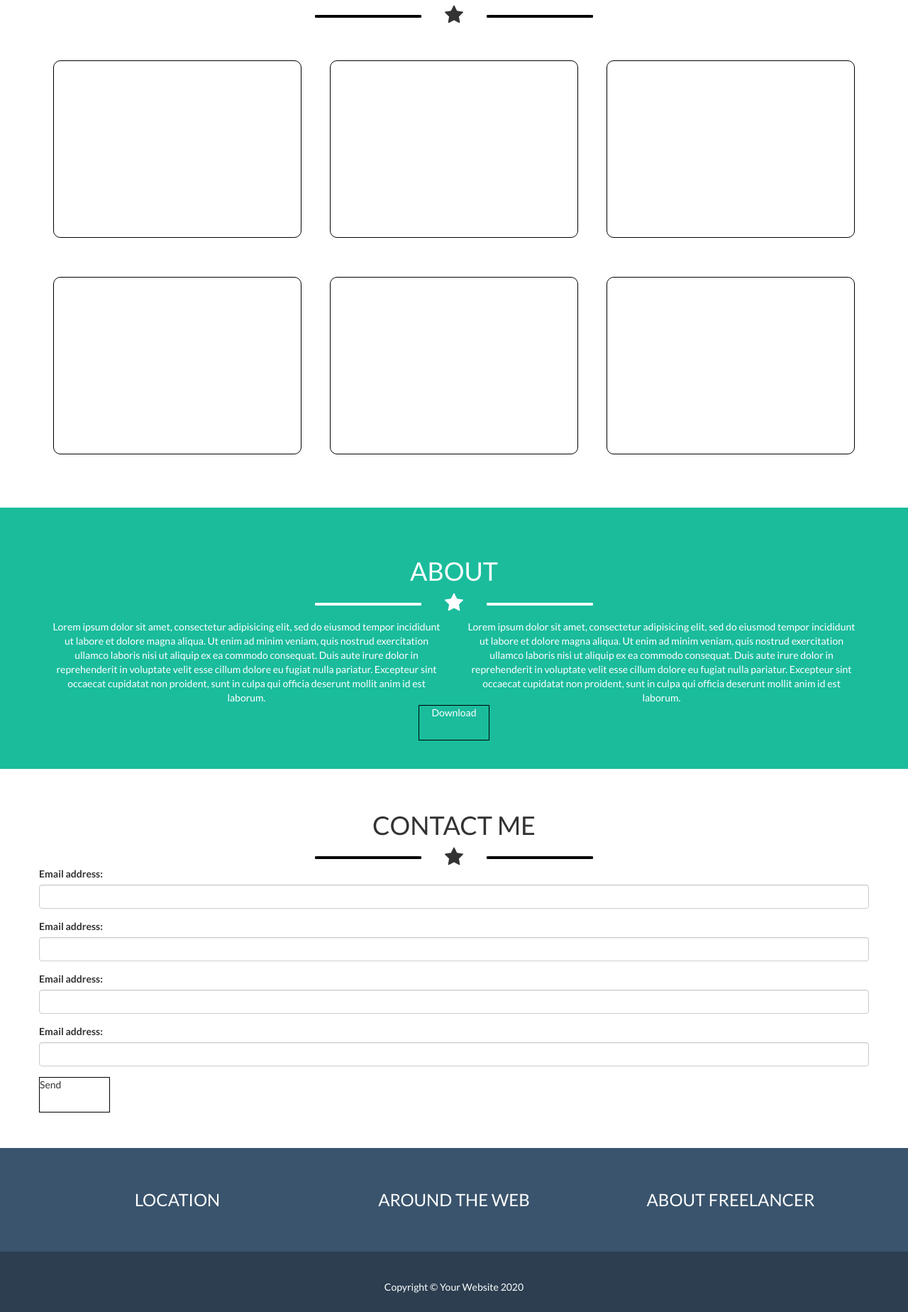
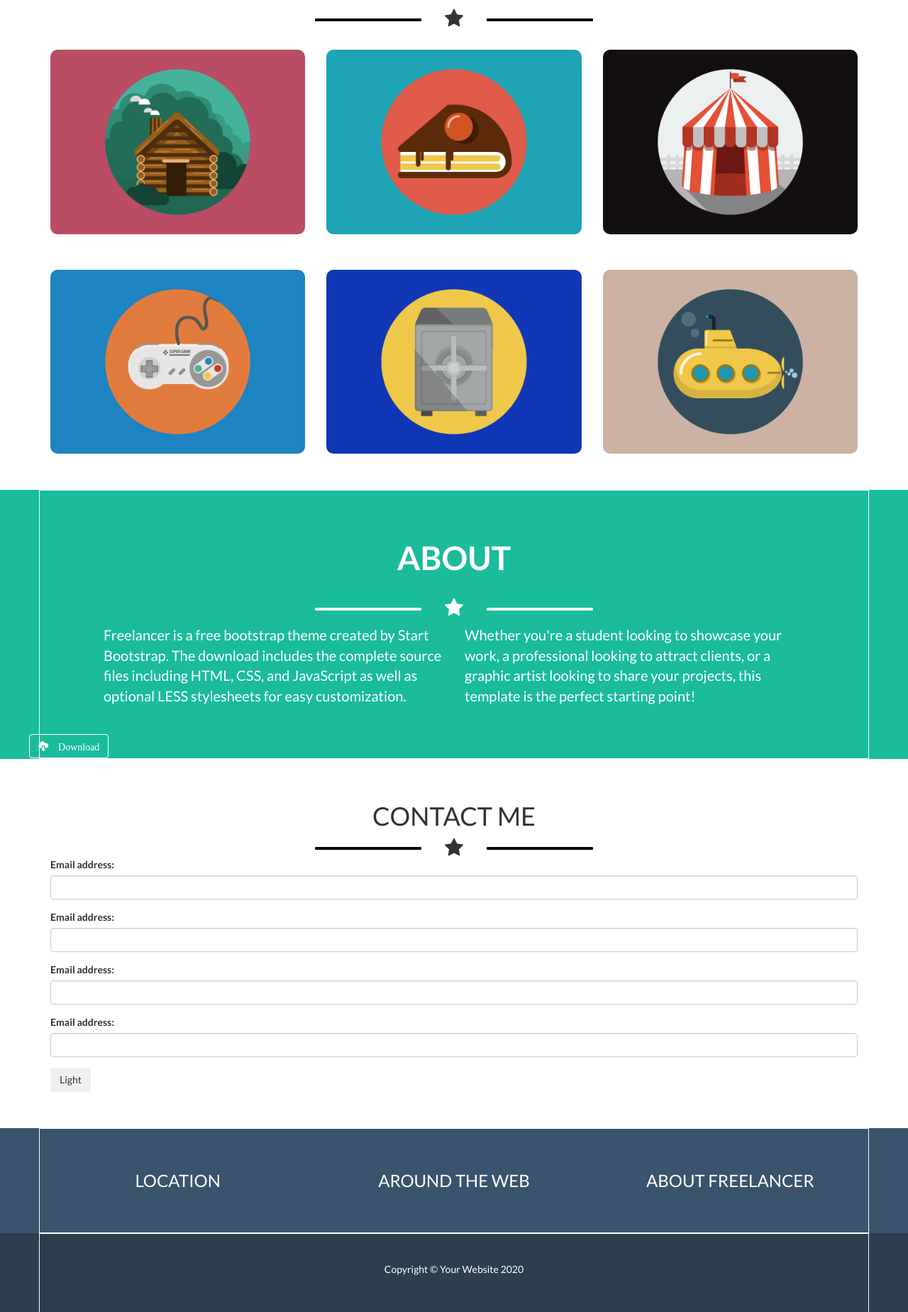
Before and after one commit to martina-amore/html-css-bootstrap-freelancer, a plain HTML site: page index.html in a window 1280 px wide. Shown: the part 723-2571 px from the top of the page at 71% size. Drawn offline with nearby package versions, Linux system fonts and the light colour scheme.

Commit message:
3° commit: fix nomi, header completo, main+footer in lavorazione

```diff
--- a/css/style.css
+++ b/css/style.css
@@ -9,18 +9,22 @@ body {
     border-radius: 8%;
 }
 
+.container {
+    border: 1px solid white;
+}
+
 /* HEADER TOP */
 .header-top-bg {
     background-color: #2c3e50;
 }
 
-.container .header-top {
+.header-top-left, .header-top-right {
     color: white;
     height: 90px;
     line-height: 90px;
 }
 
-.header-top .title {
+.header-top-left .title {
     font-weight: 800;
     font-size: 28px;
     width: 280px;
@@ -46,7 +50,7 @@ body {
     text-decoration: none;
 }
 
-.fa.fa-bars {
+.header-top-right button {
     margin-right: 20px;
     color: grey;
     border: 1px solid white;
@@ -59,17 +63,17 @@ body {
     background-color: #1abc9c;
 }
 
-.container .header-bottom {
+.header-bottom {
     text-align: center;
     color: white;
 }
 
-.row.header-bottom .omino-image {
-    border: 1px solid black;
-    width: 200px;
-    height: 200px;
+.header-bottom .omino-image {
+    width: 180px;
+    height: 190px;
     display: inline-block;
     margin-top: 50px;
+    background-image: url("../img/avataaars.svg");
 }
 
 .header-bottom h1 {
@@ -97,7 +101,7 @@ body {
     background-color: white;
 }
 
-.container .main-top {
+.main-top {
     text-align: center;
 }
 
@@ -105,20 +109,22 @@ body {
     margin-top: 70px;
     font-weight: 700;
     margin-bottom: 30px;
+    font-size: 46px;
 }
 
-.main-top2 .image {
-    border: 1px solid black;
-    width: 350px;
-    height: 250px;
+.main-top2 img {
+    width: 100%;
     display: inline-block;
-    margin-top: 50px;
+    margin-bottom: 50px;
     border-radius: 10px;
 }
 
-.container .main-top2 {
+.main-top2 {
     text-align: center;
-    padding-bottom: 70px;
+}
+
+.main-top {
+    margin-bottom: 30px;
 }
 
 /* MAIN CENTRAL */
@@ -132,22 +138,40 @@ body {
     color: white;
 }
 
+.main-central h1 {
+    font-weight: 700;
+    margin-bottom: 30px;
+    font-size: 46px;
+}
+
 .main-central .hr-decoration {
     border: 2px solid white;
 }
 
 .main-central2 {
     margin-top: 10px;
-    text-align: center;
     color: white;
     margin-bottom: 40px;
+    font-weight: 500;
 }
 
-.download {
-    width: 100px;
-    height: 50px;
-    border: black 1px solid;
-    display: inline-block;
+.main-central2 .text1 {
+    margin-left: 90px;
+    font-size: 20px;
+}
+
+.main-central2 .text2 {
+    margin-right: 90px;
+    font-size: 20px;
+}
+
+.btn.btn-outline-primary {
+    display: inline;
+    margin-right: 20px;
+    background-color: transparent;
+    color: white;
+    border: 1px solid white;
+    font-family: 'Lato';
 }
 
 /* MAIN BOTTOM */
@@ -201,4 +225,22 @@ body {
     .row.header-top-right {
         text-align: right;
     }
+
+    .main-top h1 {
+        font-size: 3rem;
+    }
+
+    .main-central h1 {
+        font-size: 3rem;
+    }
+
+    .main-central2 .text1 {
+        margin-left: 90px;
+        margin-right: 90px;
+    }
+
+    .main-central2 .text2 {
+        margin-left: 90px;
+        margin-right: 90px;
+    }
 }
--- a/index.html
+++ b/index.html
@@ -13,14 +13,11 @@
         <header>
             <div class="header-top-bg">
                 <div class="container">
-                    <div class="row header-top">
-                        <div class="col-xs-6 col-md-6 col-lg-6">
-                           <div class="row header-top-left">
+                    <div class="row">
+                        <div class="header-top-left col-xs-6 col-md-6 col-lg-6">
                             <div class="title">START BOOTSTRAP</div>
                         </div>
-                        </div>
-                        <div class="col-xs-6 col-md-6 col-lg-6">
-                            <div class="row header-top-right">
+                        <div class="header-top-right col-xs-6 col-md-6 col-lg-6">
                             <nav>
                                 <ul class="top-navbar hidden-xs">
                                     <li><a href="#">PORTFOLIO</a></li>
@@ -28,16 +25,17 @@
                                     <li><a href="#">CONTACT</a></li>
                                 </ul>
                             </nav>
-                                <i class="fa fa-bars fa-2x hidden-sm hidden-md hidden-lg" aria-hidden="true"></i>
-                            </div>
+                            <button type="button" class="btn btn-outline-light hidden-sm hidden-md hidden-lg">
+                                <i class="fa fa-bars fa-2x" aria-hidden="true"></i>
+                            </button>
                         </div>
                     </div>
                 </div>
             </div>
             <div class="header-bottom-bg">
                 <div class="container">
-                    <div class="row header-bottom">
-                        <div class="col-xs-12 col-md-12 col-lg-12">
+                    <div class="row">
+                        <div class="header-bottom col-xs-12 col-md-12 col-lg-12">
                             <div class="omino-image"></div>
                             <h1>START BOOTSTRAP</h1>
                             <span class="hr-decoration"></span>
@@ -52,41 +50,43 @@
         <main>
             <div class="main-top-bg">
                 <div class="container">
-                    <div class="row main-top">
+                    <div class="row">
+                        <div class="main-top col-xs-12">
                             <h1>PORTFOLIO</h1>
                             <span class="hr-decoration"></span>
                             <i class="fa fa-star fa-2x" aria-hidden="true"></i>
                             <span class="hr-decoration"></span>
                         </div>
-                    <div class="row main-top2">
-                        <div class="col-lg-4 col-md-6 col-xs-12">
+                    </div>
+                    <div class="row">
+                        <div class="main-top2 col-lg-4 col-md-6 col-xs-12">
                             <div class="image">
-
+                                <img src="img/cabin.png" alt="Cabin image">
                             </div>
                         </div>
-                        <div class="col-lg-4 col-md-6 col-xs-12">
+                        <div class="main-top2 col-lg-4 col-md-6 col-xs-12">
                             <div class="image">
-
+                                <img src="img/cake.png" alt="Cake image">
                             </div>
                         </div>
-                        <div class="col-lg-4 col-md-6 col-xs-12">
+                        <div class="main-top2 col-lg-4 col-md-6 col-xs-12">
                             <div class="image">
-
+                                <img src="img/circus.png" alt="Circus image">
                             </div>
                         </div>
-                        <div class="col-lg-4 col-md-6 col-xs-12">
+                        <div class="main-top2 col-lg-4 col-md-6 col-xs-12">
                             <div class="image">
-
+                                <img src="img/game.png" alt="Game image">
                             </div>
                         </div>
-                        <div class="col-lg-4 col-md-6 col-xs-12">
+                        <div class="main-top2 col-lg-4 col-md-6 col-xs-12">
                             <div class="image">
-
+                                <img src="img/safe.png" alt="Safe image">
                             </div>
                         </div>
-                        <div class="col-lg-4 col-md-6 col-xs-12">
+                        <div class="main-top2 col-lg-4 col-md-6 col-xs-12">
                             <div class="image">
-
+                                <img src="img/submarine.png" alt="Circus image">
                             </div>
                         </div>
                     </div>
@@ -94,32 +94,39 @@
             </div>
             <div class="main-central-bg">
                 <div class="container">
-                    <div class="row main-central">
+                    <div class="row">
+                        <div class="main-central col-xs-12">
                             <h1>ABOUT</h1>
                             <span class="hr-decoration"></span>
                             <i class="fa fa-star fa-2x" aria-hidden="true"></i>
                             <span class="hr-decoration"></span>
                         </div>
-                    <div class="row main-central2">
-                        <div class="col-lg-6 col-md-6 col-xs-12">
-                            Lorem ipsum dolor sit amet, consectetur adipisicing elit, sed do eiusmod tempor incididunt ut labore et dolore magna aliqua. Ut enim ad minim veniam, quis nostrud exercitation ullamco laboris nisi ut aliquip ex ea commodo consequat. Duis aute irure dolor in reprehenderit in voluptate velit esse cillum dolore eu fugiat nulla pariatur. Excepteur sint occaecat cupidatat non proident, sunt in culpa qui officia deserunt mollit anim id est laborum.
+                        <div class="row">
+                            <div class="main-central2 col-lg-6 col-md-6 col-xs-12">
+                                <div class="text1">Freelancer is a free bootstrap theme created by Start Bootstrap. The download includes the complete source files including HTML, CSS, and JavaScript as well as optional LESS stylesheets for easy customization.</div>
                             </div>
-                        <div class="col-lg-6 col-md-6 col-xs-12">
-                            Lorem ipsum dolor sit amet, consectetur adipisicing elit, sed do eiusmod tempor incididunt ut labore et dolore magna aliqua. Ut enim ad minim veniam, quis nostrud exercitation ullamco laboris nisi ut aliquip ex ea commodo consequat. Duis aute irure dolor in reprehenderit in voluptate velit esse cillum dolore eu fugiat nulla pariatur. Excepteur sint occaecat cupidatat non proident, sunt in culpa qui officia deserunt mollit anim id est laborum.
+                            <div class="main-central2 col-lg-6 col-md-6 col-xs-12">
+                                <div class="text2">Whether you're a student looking to showcase your work, a professional looking to attract clients, or a graphic artist looking to share your projects, this template is the perfect starting point!</div>
                             </div>
-                        <div class="download">Download</div>
+                            <button type="button main-central2" class="btn btn-outline-primary">
+                                <span class="glyphicon glyphicon-cloud-download" aria-hidden="true"> Download
+                            </button>
+                        </div>
                     </div>
                 </div>
             </div>
             <div class="main-bottom-bg">
                 <div class="container">
-                    <div class="row main-bottom">
+                    <div class="row">
+                        <div class="main-bottom col-xs-12">
                             <h1>CONTACT ME</h1>
                             <span class="hr-decoration"></span>
                             <i class="fa fa-star fa-2x" aria-hidden="true"></i>
                             <span class="hr-decoration"></span>
                         </div>
-                    <div class="row main-bottom2">
+                    </div>
+                    <div class="row">
+                        <div class="main-bottom2 col-xs-12">
                             <form action="/action_page.php">
                                 <div class="form-group">
                                     <label for="email">Email address:</label>
@@ -137,7 +144,8 @@
                                     <label for="email">Email address:</label>
                                     <input type="email" class="form-control" id="email">
                                 </div>
-                            <div class="send">Send</div>
+                            <button type="button" class="btn btn-outline-light">Light</button>
+                        </div>
                    </div>
                </div>
             </div>
@@ -145,14 +153,14 @@
         <footer>
             <div class="footer-top-bg">
                 <div class="container">
-                    <div class="row footer-top">
-                        <div class="col-lg-4 col-md-4 col-xs-12">
+                    <div class="row">
+                        <div class="footer-top col-lg-4 col-md-4 col-xs-12">
                             <h3>LOCATION</h3>
                         </div>
-                        <div class="col-lg-4 col-md-4 col-xs-12">
+                        <div class="footer-top col-lg-4 col-md-4 col-xs-12">
                             <h3>AROUND THE WEB</h3>
                         </div>
-                        <div class="col-lg-4 col-md-4 col-xs-12">
+                        <div class="footer-top col-lg-4 col-md-4 col-xs-12">
                             <h3>ABOUT FREELANCER</h3>
                         </div>
                     </div>
@@ -160,8 +168,10 @@
             </div>
             <div class="footer-bottom-bg">
                 <div class="container">
-                    <div class="row footer-bottom">
+                    <div class="row">
+                        <div class="footer-bottom col-xs-12">
                             <p>Copyright &copy; Your Website 2020</p>
+                        </div>
                     </div>
                 </div>
             </div>
```
Also changed, not shown: img/Facebook.svg (added), img/Google Plus.svg (added), img/LinkedIn.svg (added), img/Twitter.svg (added), 1 other file. Lines whose indentation alone changed are shown as unchanged.
